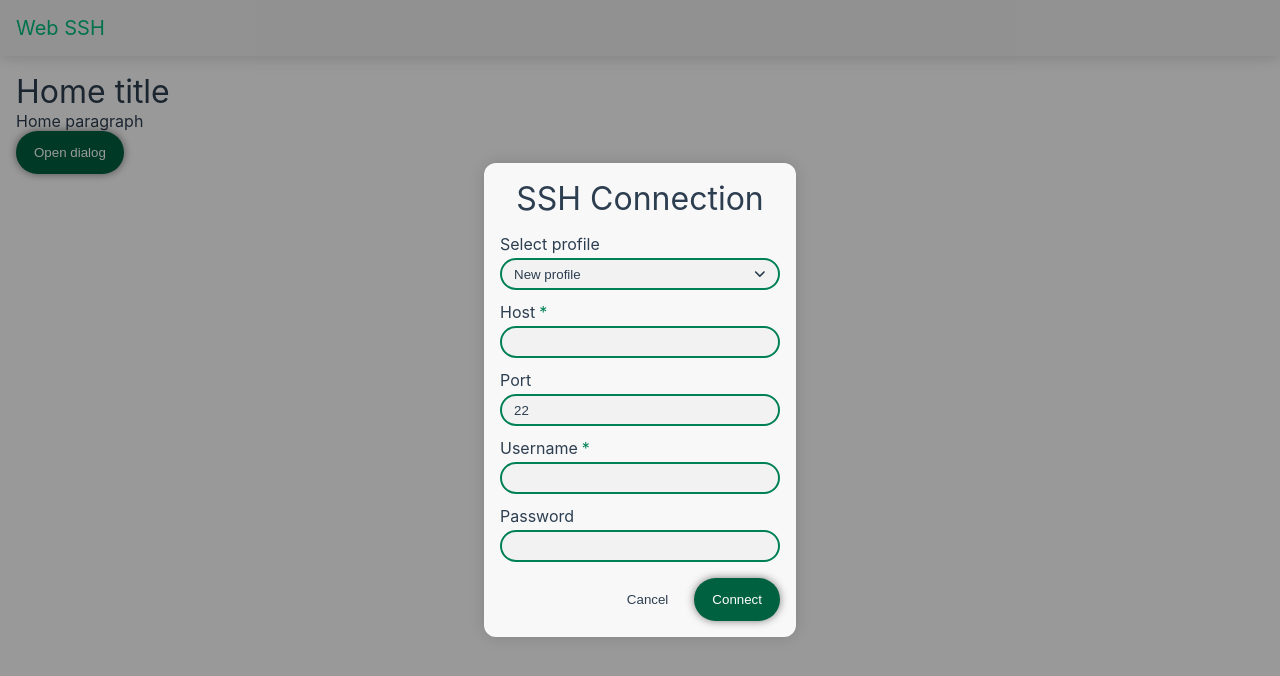
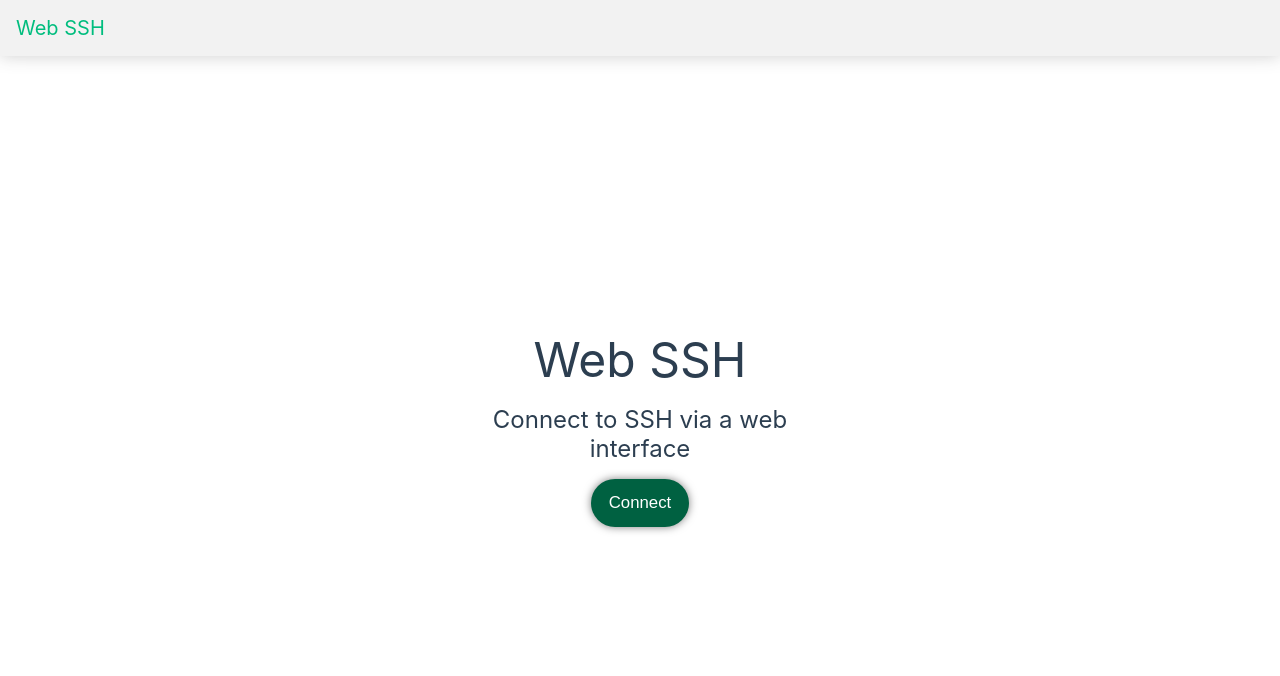
Before and after one commit to WKHAllen/web-ssh, a Vue app: page / in a window 1280 px wide. Shown: the top 676 px of the page. Built offline with nearby package versions, Linux system fonts and the light colour scheme.

Commit message:
Design home page

```diff
--- a/src/App.vue
+++ b/src/App.vue
@@ -30,5 +30,6 @@ main {
   flex-grow: 1;
   padding: var(--padding);
   overflow-y: scroll;
+  display: flex;
 }
 </style>
--- a/src/views/HomeView.vue
+++ b/src/views/HomeView.vue
@@ -9,7 +9,7 @@ import MenuItemControl from "@/components/controls/MenuItemControl.vue";
 import ErrorControl from "@/components/controls/ErrorControl.vue";
 import * as connectionStorage from "@/services/connection-storage";
 
-const connectionDialogOpen = ref(true);
+const connectionDialogOpen = ref(false);
 const saveNewProfileDialogOpen = ref(false);
 const editProfileDialogOpen = ref(false);
 const renameProfileDialogOpen = ref(false);
@@ -163,11 +163,15 @@ function deleteProfileClicked(): void {
 </script>
 
 <template>
-  <h1>Home title</h1>
-  <p>Home paragraph</p>
-  <ButtonControl type="button" @click="connectionDialogOpen = true"
-    >Open dialog</ButtonControl
-  >
+  <div class="home">
+    <div class="home-card">
+      <h1>Web SSH</h1>
+      <p>Connect to SSH via a web interface</p>
+      <ButtonControl type="button" @click="connectionDialogOpen = true"
+        >Connect</ButtonControl
+      >
+    </div>
+  </div>
 
   <DialogComponent
     :dialog-open="connectionDialogOpen"
@@ -340,11 +344,25 @@ function deleteProfileClicked(): void {
 </template>
 
 <style scoped>
-.connection-control {
-  width: 100%;
+.home {
+  flex-grow: 1;
+  display: flex;
+  justify-content: center;
+  align-items: center;
 }
 
-.connection-control * {
-  width: 100%;
+.home-card {
+  text-align: center;
+  max-width: 400px;
+  padding: 16px;
+  font-size: 1.5em;
+}
+
+.home-card button {
+  font-size: 0.7em;
+}
+
+.home-card > *:not(:last-child) {
+  margin-bottom: 16px;
 }
 </style>
```
